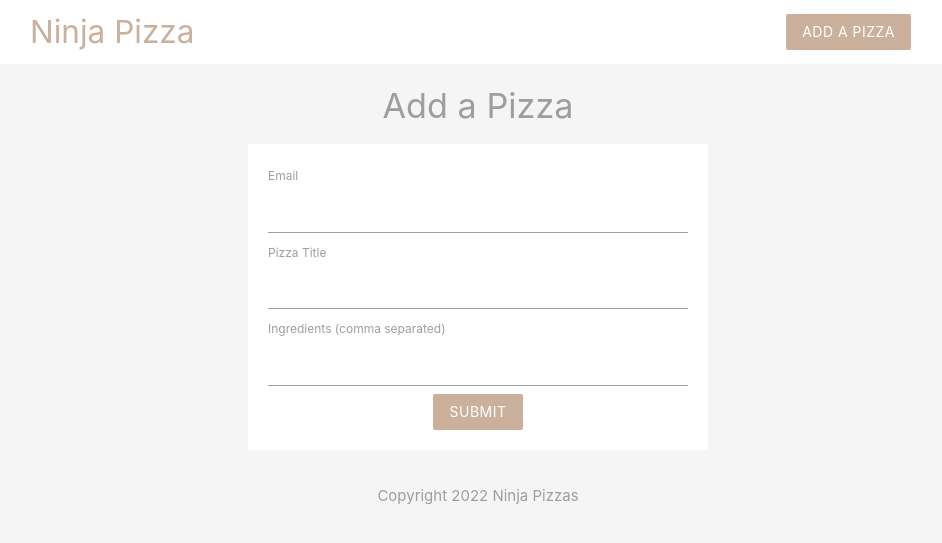
After one commit to patrickperez527/learning-php, a PHP site: page /add.php in a window 1280 px wide. The commit adds this page. Shown: the top 543 px of the page, without its empty margins (162-1104 px from the left). Run offline with PHP 8.4, Linux system fonts and the light colour scheme.

Commit message:
added forms
get and post comparison

```diff
--- /dev/null
+++ b/add.php
@@ -0,0 +1,40 @@
+<?php
+
+    // if(isset($_GET['submit'])) {
+    //     echo $_GET['email'];
+    //     echo $_GET['title'];
+    //     echo $_GET['ingredients'];
+    // }
+
+    if(isset($_POST['submit'])) {
+        echo $_POST['email'];
+        echo $_POST['title'];
+        echo $_POST['ingredients'];
+    }
+
+?>
+
+
+<!DOCTYPE html>
+<html lang="en">
+
+    <?php include 'templates/header.php'; ?>
+
+    <section class="container grey-text">
+        <h4 class="center">Add a Pizza</h4>
+        <form action="add.php" class="white" method="POST">
+            <label>Email</label>
+            <input type="text" name="email">
+            <label>Pizza Title</label>
+            <input type="text" name="title">
+            <label>Ingredients (comma separated)</label>
+            <input type="text" name="ingredients">
+            <div class="center">
+                <input type="submit" name="submit" class="btn brand z-depth-0" value="submit">
+            </div>
+        </form>
+    </section>
+
+    <?php include 'templates/footer.php'; ?>
+
+</html>
--- a/index.php
+++ b/index.php
@@ -8,7 +8,7 @@
 
     <?php include 'templates/header.php'; ?>
 
+
     <?php include 'templates/footer.php'; ?>
 
-
 </html>
--- a/templates/header.php
+++ b/templates/header.php
@@ -12,6 +12,11 @@
         .brand-text{
             color:  #cbb09c !important;
         }
+        form{
+            max-width: 460px;
+            margin: 20px auto;
+            padding: 20px;
+        }
     </style>
 </head>
     <body class="grey lighten-4">
```
